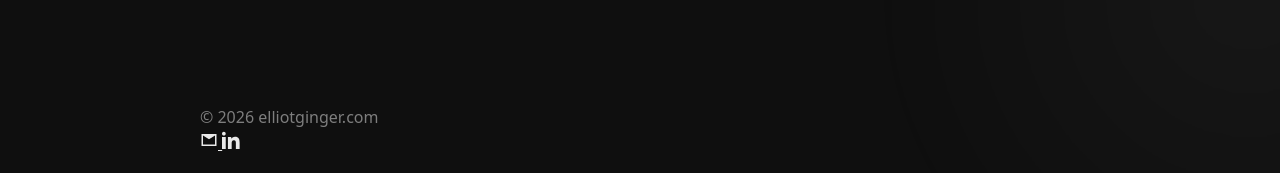
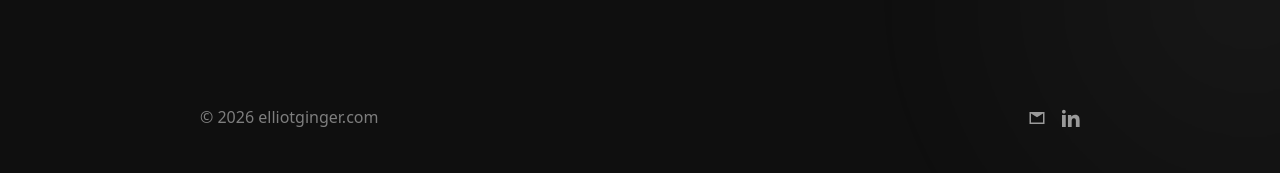
Before and after one commit to ElliotGinge/elliotginger.com, a Jekyll site: the page built from index.md, in a window 1280 px wide. Shown: the part 743-916 px from the top of the page. Built offline with Jekyll 4.4.1, drawn with Linux system fonts in a browser that asks for light colours; our own code applies the rules of GitHub Pages for plain Markdown files.

Commit message:
Update style.css

```diff
--- a/assets/css/style.css
+++ b/assets/css/style.css
@@ -54,6 +54,27 @@ body{
   text-decoration:none;
   letter-spacing:0.08em;
   font-weight:400;
+}
+
+.footer-inner{
+  display: flex;
+  justify-content: space-between;
+  align-items: center;
+}
+
+.footer-links{
+  display: flex;
+  gap: 1rem;
+}
+
+.footer-links a{
+  color: var(--muted);
+  display: inline-flex;
+  align-items: center;
+}
+
+.footer-links a:hover{
+  color: var(--fg);
 }
 
 .nav a{
```
